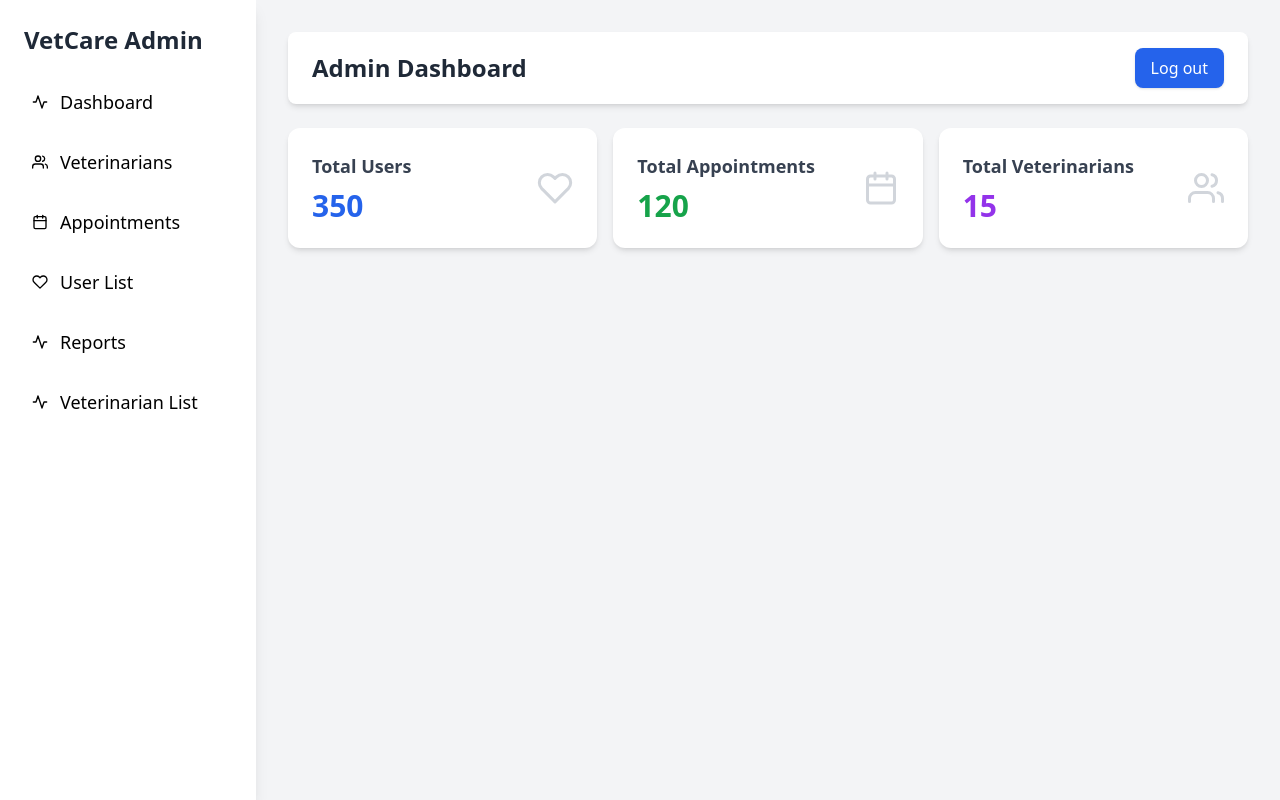
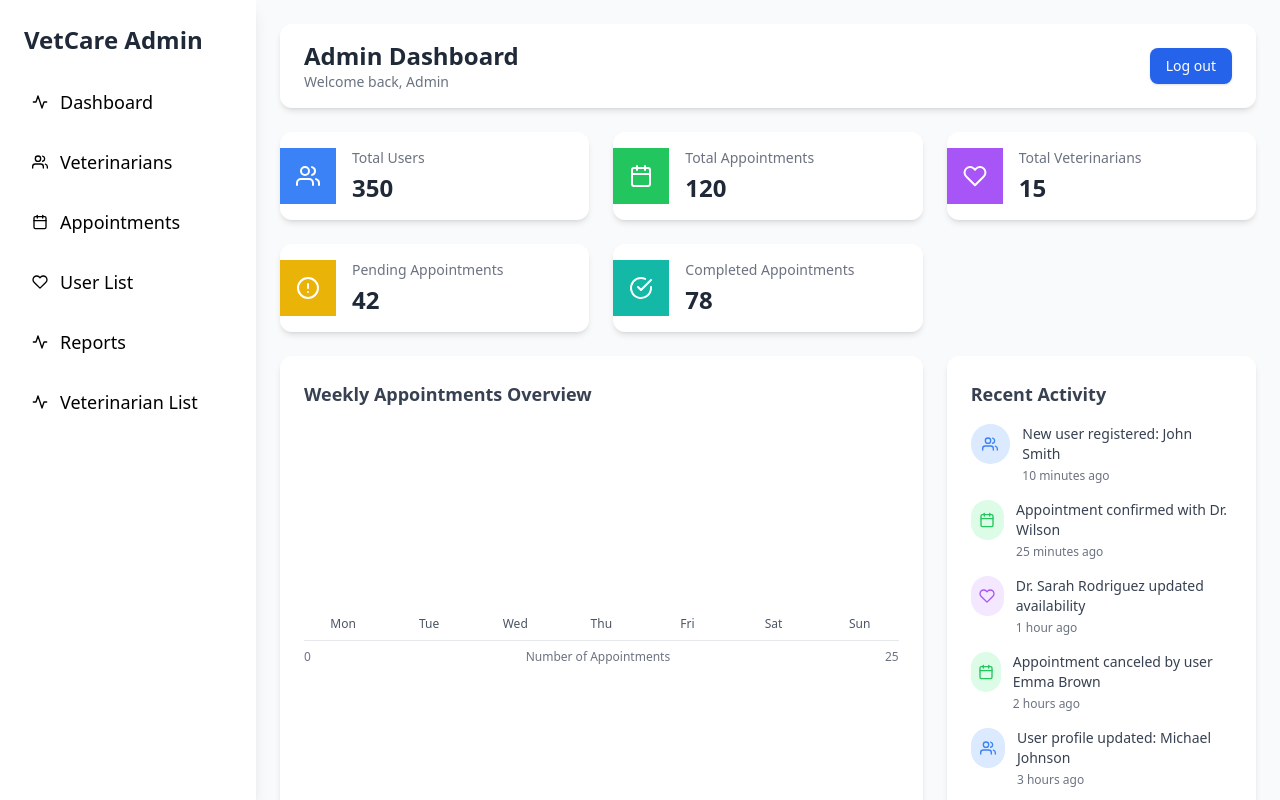
Before and after one commit to Devraj-098765/vet_project_frontend, a React (Vite) app: page /adminDashboard in a window 1280 px wide. Built offline with nearby package versions, Linux system fonts and the light colour scheme; no server answers; sample sign-in values are in the browser's storage.

Commit message:
feat(AdminDashboard): enhance dashboard with statistics, recent activities, and loading states

```diff
--- a/src/component/admin/AdminDashboard.jsx
+++ b/src/component/admin/AdminDashboard.jsx
@@ -1,22 +1,35 @@
 import React, { useState, useEffect } from "react";
-import { FiCalendar, FiHeart, FiUsers } from "react-icons/fi";
+import { FiCalendar, FiHeart, FiUsers, FiAlertCircle, FiCheckCircle } from "react-icons/fi";
 import useAuth from "../../hooks/useAuth";
 import { useNavigate } from "react-router-dom";
-import AdminNavbar from "./AdminNavbar"; // Import AdminNavbar
+import AdminNavbar from "./AdminNavbar";
 
 const AdminDashboard = () => {
   const { logout } = useAuth();
   const navigate = useNavigate();
-  const [totalUsers, setTotalUsers] = useState(0);
-  const [totalAppointments, setTotalAppointments] = useState(0);
-  const [totalVets, setTotalVets] = useState(0);
+  const [statistics, setStatistics] = useState({
+    totalUsers: 0,
+    totalAppointments: 0,
+    totalVets: 0,
+    pendingAppointments: 0,
+    completedAppointments: 0
+  });
+  const [isLoading, setIsLoading] = useState(true);
 
   useEffect(() => {
+    // Simulate API call
+    setIsLoading(true);
     setTimeout(() => {
-      setTotalUsers(350);
-      setTotalAppointments(120);
-      setTotalVets(15);
-    }, 500);
+      const data = {
+        totalUsers: 350,
+        totalAppointments: 120,
+        totalVets: 15,
+        pendingAppointments: 42,
+        completedAppointments: 78
+      };
+      setStatistics(data);
+      setIsLoading(false);
+    }, 800);
   }, []);
 
   const handleAdminLogout = () => {
@@ -24,18 +37,42 @@ const AdminDashboard = () => {
     navigate("/admin");
   };
 
+  // Recent activities data (for the activity feed)
+  const recentActivities = [
+    { id: 1, type: "user", message: "New user registered: John Smith", time: "10 minutes ago" },
+    { id: 2, type: "appointment", message: "Appointment confirmed with Dr. Wilson", time: "25 minutes ago" },
+    { id: 3, type: "vet", message: "Dr. Sarah Rodriguez updated availability", time: "1 hour ago" },
+    { id: 4, type: "appointment", message: "Appointment canceled by user Emma Brown", time: "2 hours ago" },
+    { id: 5, type: "user", message: "User profile updated: Michael Johnson", time: "3 hours ago" }
+  ];
+
+  // Chart data
+  const appointmentData = [
+    { name: 'Mon', value: 12 },
+    { name: 'Tue', value: 19 },
+    { name: 'Wed', value: 15 },
+    { name: 'Thu', value: 21 },
+    { name: 'Fri', value: 25 },
+    { name: 'Sat', value: 18 },
+    { name: 'Sun', value: 10 }
+  ];
+
   return (
-    <div className="flex h-screen bg-gray-100">
+    <div className="flex h-screen bg-gray-50">
       {/* Sidebar */}
       <AdminNavbar />
 
       {/* Main Content */}
-      <main className="flex-1 p-8">
+      <main className="flex-1 p-6 overflow-y-auto">
         {/* Header */}
-        <div className="flex justify-between items-center bg-white shadow-md rounded-lg px-6 py-4 mb-6">
-          <h1 className="text-2xl font-bold text-gray-800">Admin Dashboard</h1>
+        <div className="flex flex-col md:flex-row justify-between items-center bg-white shadow-md rounded-xl px-6 py-4 mb-6">
+          <div>
+            <h1 className="text-2xl font-bold text-gray-800">Admin Dashboard</h1>
+            <p className="text-gray-500 text-sm">Welcome back, Admin</p>
+          </div>
+
           <button
-            className="bg-blue-600 hover:bg-blue-700 px-4 py-2 text-md text-white rounded-lg shadow"
+            className="bg-blue-600 hover:bg-blue-700 px-4 py-2 text-sm text-white rounded-lg shadow transition-colors duration-300 mt-4 md:mt-0"
             onClick={handleAdminLogout}
           >
             Log out
@@ -43,22 +80,102 @@ const AdminDashboard = () => {
         </div>
 
         {/* Overview Cards */}
-        <div className="grid grid-cols-3 gap-4">
+        <div className="grid grid-cols-1 md:grid-cols-2 lg:grid-cols-3 gap-6 mb-6">
           {[
-            { title: "Total Users", count: totalUsers, color: "text-blue-600", icon: <FiHeart /> },
-            { title: "Total Appointments", count: totalAppointments, color: "text-green-600", icon: <FiCalendar /> },
-            { title: "Total Veterinarians", count: totalVets, color: "text-purple-600", icon: <FiUsers /> },
+            { title: "Total Users", count: statistics.totalUsers, color: "bg-blue-500", icon: <FiUsers className="text-white" /> },
+            { title: "Total Appointments", count: statistics.totalAppointments, color: "bg-green-500", icon: <FiCalendar className="text-white" /> },
+            { title: "Total Veterinarians", count: statistics.totalVets, color: "bg-purple-500", icon: <FiHeart className="text-white" /> },
+            { title: "Pending Appointments", count: statistics.pendingAppointments, color: "bg-yellow-500", icon: <FiAlertCircle className="text-white" /> },
+            { title: "Completed Appointments", count: statistics.completedAppointments, color: "bg-teal-500", icon: <FiCheckCircle className="text-white" /> },
           ].map((stat, index) => (
-            <div key={index} className="bg-white shadow-md hover:shadow-lg transition-transform transform hover:scale-105 duration-300 rounded-xl p-6">
-              <div className="flex items-center justify-between">
-                <div>
-                  <h3 className="text-lg font-semibold text-gray-700">{stat.title}</h3>
-                  <p className={`text-3xl font-bold ${stat.color} mt-2`}>{stat.count}</p>
+            <div
+              key={index}
+              className="bg-white shadow-md hover:shadow-lg transition-all rounded-xl overflow-hidden"
+            >
+              <div className="flex items-center">
+                <div className={`${stat.color} p-4 flex items-center justify-center`}>
+                  <div className="text-2xl">{stat.icon}</div>
                 </div>
-                <div className="text-4xl text-gray-300">{stat.icon}</div>
+                <div className="flex-1 p-4">
+                  <h3 className="text-sm font-medium text-gray-500">{stat.title}</h3>
+                  <p className="text-2xl font-bold text-gray-800 mt-1">
+                    {isLoading ? (
+                      <div className="animate-pulse bg-gray-200 h-8 w-16 rounded"></div>
+                    ) : (
+                      stat.count
+                    )}
+                  </p>
+                </div>
               </div>
             </div>
           ))}
+        </div>
+
+        <div className="grid grid-cols-1 lg:grid-cols-3 gap-6">
+          {/* Weekly Appointments Chart */}
+          <div className="bg-white p-6 rounded-xl shadow-md lg:col-span-2">
+            <h2 className="text-lg font-semibold text-gray-700 mb-4">Weekly Appointments Overview</h2>
+            {isLoading ? (
+              <div className="animate-pulse bg-gray-200 h-64 w-full rounded"></div>
+            ) : (
+              <div className="h-64 relative">
+                {/* Simple bar chart visual representation */}
+                <div className="flex h-52 items-end space-x-2">
+                  {appointmentData.map((item, index) => (
+                    <div key={index} className="flex flex-col items-center flex-1">
+                      <div
+                        className="w-full bg-blue-500 rounded-t-sm"
+                        style={{ height: `${(item.value / 25) * 100}%` }}
+                      ></div>
+                      <span className="text-xs mt-2 text-gray-600">{item.name}</span>
+                    </div>
+                  ))}
+                </div>
+                <div className="flex justify-between mt-2 border-t pt-2 text-xs text-gray-500">
+                  <span>0</span>
+                  <span>Number of Appointments</span>
+                  <span>25</span>
+                </div>
+              </div>
+            )}
+          </div>
+
+          {/* Recent Activity */}
+          <div className="bg-white p-6 rounded-xl shadow-md">
+            <h2 className="text-lg font-semibold text-gray-700 mb-4">Recent Activity</h2>
+            <div className="space-y-4">
+              {isLoading ? (
+                Array(3).fill().map((_, i) => (
+                  <div key={i} className="animate-pulse flex items-start space-x-3">
+                    <div className="bg-gray-200 h-10 w-10 rounded-full"></div>
+                    <div className="flex-1">
+                      <div className="bg-gray-200 h-4 w-3/4 rounded mb-2"></div>
+                      <div className="bg-gray-200 h-3 w-1/2 rounded"></div>
+                    </div>
+                  </div>
+                ))
+              ) : (
+                recentActivities.map((activity) => (
+                  <div key={activity.id} className="flex items-start space-x-3">
+                    <div className={`flex items-center justify-center h-10 w-10 rounded-full
+                      ${activity.type === "user" ? "bg-blue-100 text-blue-500" :
+                       activity.type === "appointment" ? "bg-green-100 text-green-500" :
+                       "bg-purple-100 text-purple-500"}`}>
+                      {activity.type === "user" ? <FiUsers /> :
+                       activity.type === "appointment" ? <FiCalendar /> : <FiHeart />}
+                    </div>
+                    <div>
+                      <p className="text-sm text-gray-700">{activity.message}</p>
+                      <p className="text-xs text-gray-500 mt-1">{activity.time}</p>
+                    </div>
+                  </div>
+                ))
+              )}
+            </div>
+            <button className="w-full mt-4 text-blue-600 hover:text-blue-800 text-sm font-medium">
+              View All Activity
+            </button>
+          </div>
         </div>
       </main>
     </div>
```
